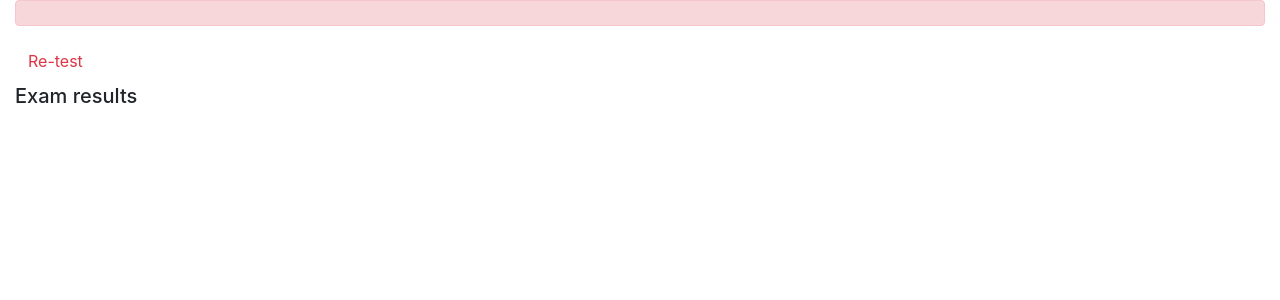
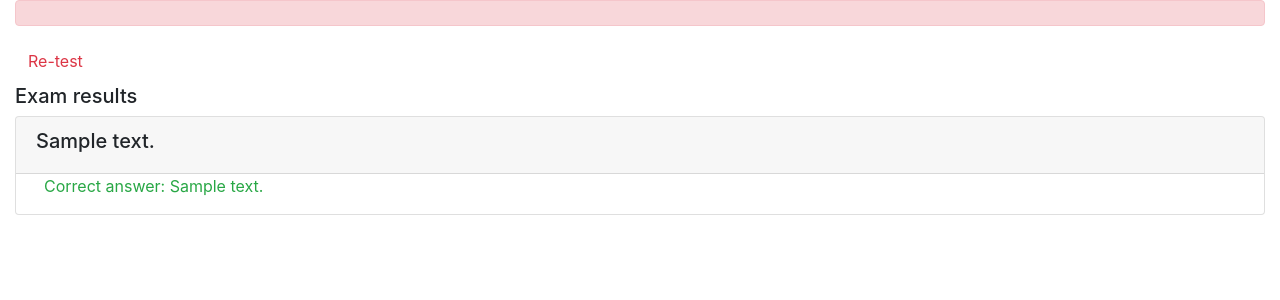
Before and after one commit to dmorgam/django-project-ibm-course, a Django app: template final_template/onlinecourse/templates/onlinecourse/exam_result_bootstrap.html in a window 1280 px wide. Shown: the part 56-356 px from the top of the page. Run offline with Django 3.2, Linux system fonts and the light colour scheme; the template is opened without the code that fills it: values that come from a table or form of the project are taken from there, others are empty; tables that the repository leaves empty hold one stand-in row (values such as "Sample post"); some libraries are stand-ins or nearby versions.

Commit message:
lab3 tasks unfinished

```diff
--- a/final_template/onlinecourse/templates/onlinecourse/course_detail_bootstrap.html
+++ b/final_template/onlinecourse/templates/onlinecourse/course_detail_bootstrap.html
@@ -64,7 +64,7 @@
                   <div id="exam" class="collapse mt-2">
                       <div class="card">
                         <div class="card-body">
-                          <form id="questionform" action="point to a submit view" method="post">
+                          <form id="questionform" action="/onlinecourse/{{ course.id }}/submit/" method="post">
                               {% for question in lesson.question_set.all %}
                                       <div class="card mt-1">
                                           <div class="card-header"><h5>{{ question.question_text}}</h5></div>
--- a/final_template/onlinecourse/templates/onlinecourse/exam_result_bootstrap.html
+++ b/final_template/onlinecourse/templates/onlinecourse/exam_result_bootstrap.html
@@ -40,15 +40,46 @@
     <div class="alert alert-success">
        <!--HINT Display passed info -->
     </div>
-        {% else %}
+    {% else %}
         <div class="alert alert-danger">
             <!--HINT Display failed info -->
         </div>
         <a class="btn btn-link text-danger" href="{% url 'onlinecourse:course_details' course.id %}">Re-test</a>
-        {% endif %}
+    {% endif %}
         <div class="card-columns-vertical mt-1">
         <h5 class="">Exam results</h5>
             <!--HINT Display exam results-->
+            {% for question in questions %}
+                    <div class="card mt-1">
+                        <div class="card-header"><h5>{{ question.question_text}}</h5></div>
+                        {% csrf_token %}
+                        <div class="form-group ml-2">
+                          {% for choice in question.choice_set.all %}
+                            <div class="form-check">
+                                {% if choice in choices %}
+                                  {% if choice.is_correct %}
+                                    <span class="text-success">
+                                      Correct answer: {{ choice.choice_text }}
+                                    </span>
+                                  {% else %}
+                                    <span class="text-danger">
+                                      Wrong answer: {{ choice.choice_text }}
+                                    </span>
+                                  {% endif %}
+                                {% else %}
+                                  {% if choice.is_correct %}
+                                    <span class="text-warning">
+                                      Not selected: {{ choice.choice_text }}
+                                    </span>
+                                  {% else %}
+                                    {{ choice.choice_text }}
+                                  {% endif %}
+                                {% endif %}
+                            </div>
+                          {% endfor %}
+                        </div>
+                    </div>
+              {% endfor %}
         </div>
     </div>
 </body>
--- a/final_template/onlinecourse/urls.py
+++ b/final_template/onlinecourse/urls.py
@@ -18,7 +18,9 @@ urlpatterns = [
     path('<int:course_id>/enroll/', views.enroll, name='enroll'),
 
     # <HINT> Create a route for submit view
+    path('<int:course_id>/submit/', views.submit, name='submit'),
 
     # <HINT> Create a route for show_exam_result view
+    path('<int:course_id>/submission/<int:submission_id>/result/', views.show_exam_result, name = 'result'),
 
  ] + static(settings.MEDIA_URL, document_root=settings.MEDIA_ROOT)
```
Also changed, not shown: final_template/onlinecourse/views.py (+38 -2 lines).
